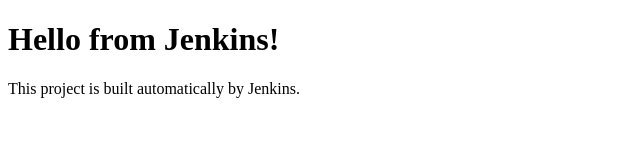
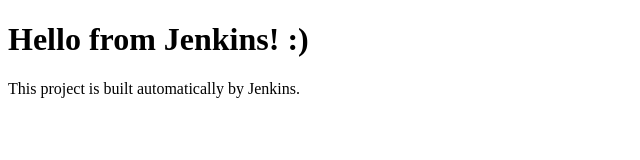
Before and after one commit to Lcodeee/jenkins-demo, a plain HTML site: page index.html in a window 1280 px wide. Shown: the full height of the page, 0-640 px from the left. Drawn offline with Linux system fonts and the light colour scheme.

Commit message:
second commit

```diff
--- a/index.html
+++ b/index.html
@@ -6,7 +6,7 @@
 </head>
 
 <body>
-    <h1>Hello from Jenkins!</h1>
+    <h1>Hello from Jenkins! :)</h1>
     <p>This project is built automatically by Jenkins.</p>
 </body>
 
```
Also changed, not shown: url.txt (added).
